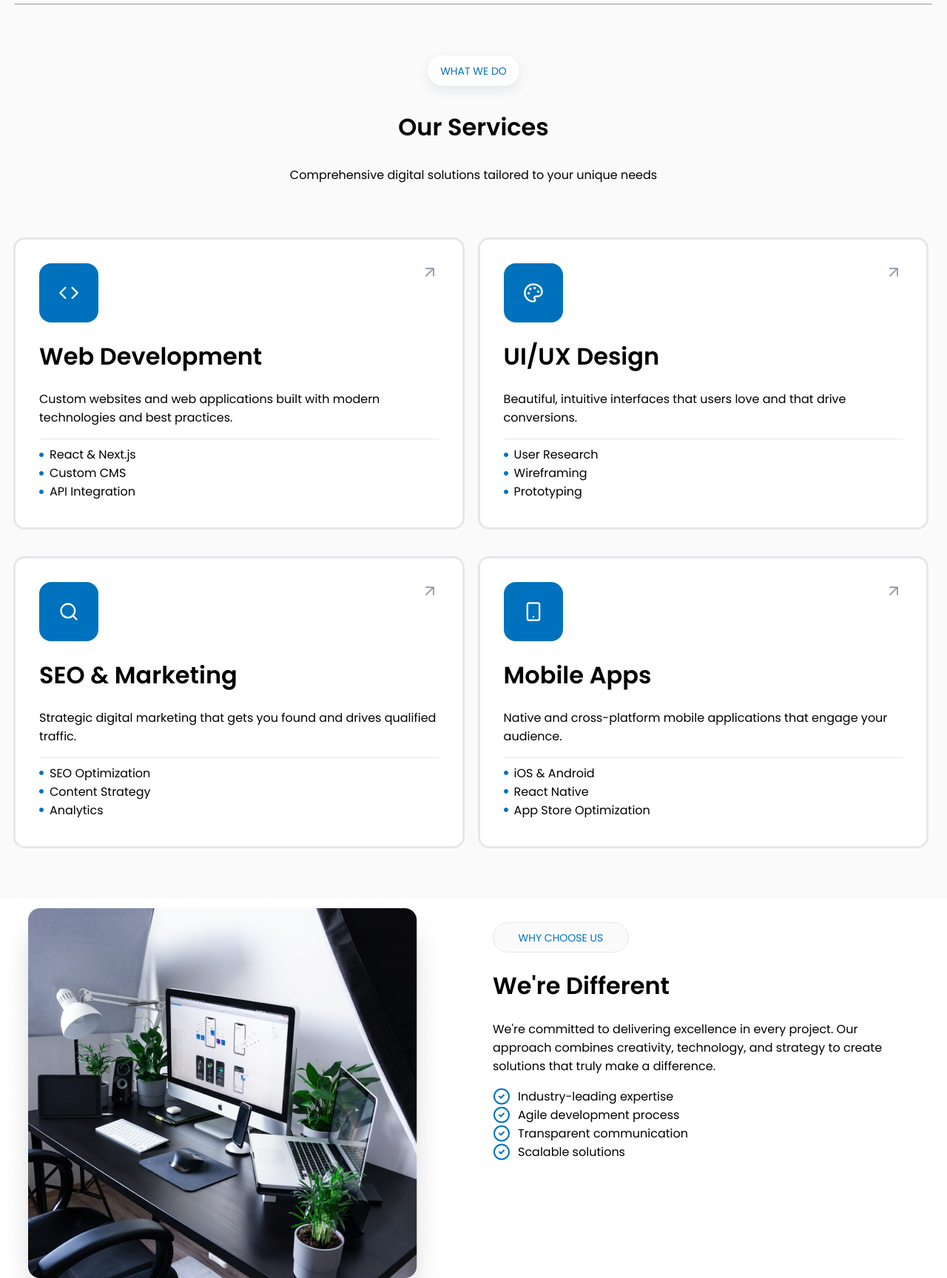
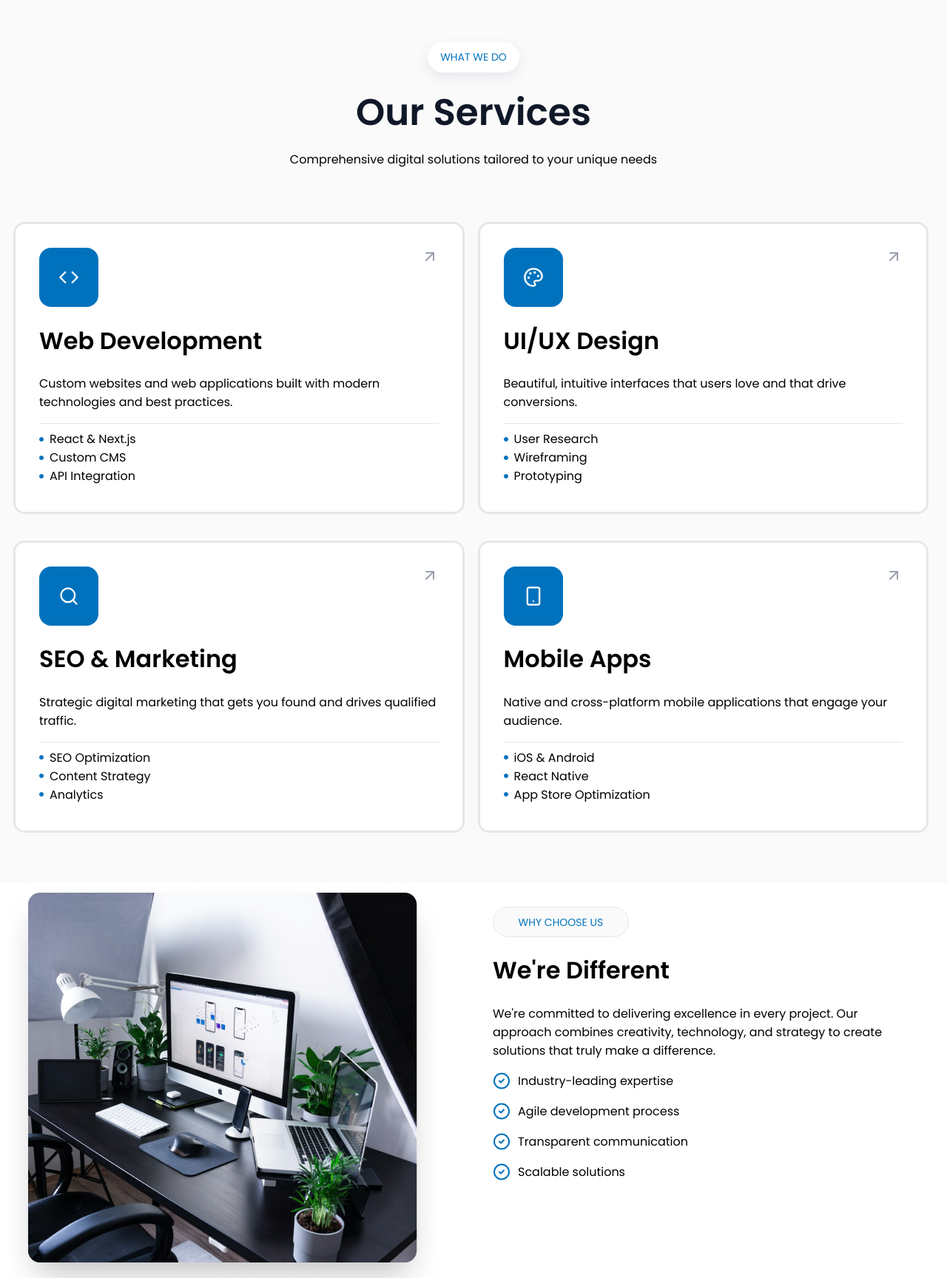
Before and after one commit to Umar-dev-01/HTML-practice_for_few_days, a plain HTML site: page digital-agency.html in a window 1280 px wide. Shown: the part 748-2476 px from the top of the page at 74% size. Drawn offline with Linux system fonts and the light colour scheme.

Commit message:
correction

```diff
--- a/digital-agency.html
+++ b/digital-agency.html
@@ -86,7 +86,7 @@
 
 <div class="our-services">
     <div class="what-butto"><p>WHAT WE DO</p></div>
-<h1>Our Services</h1>
+<h1 style="margin-bottom: 0;margin-top: 0; font-weight: 700; font-style: Bold; font-size: 50px; line-height: 60px; letter-spacing: 0px; color: #101828;">Our Services</h1>
 <p style="margin-top: 0px;">Comprehensive digital solutions tailored to your unique needs</p>
 </div>
 
--- a/style.css
+++ b/style.css
@@ -86,6 +86,9 @@ display: flex;
    flex-direction: column;
    margin: 0px;
 
+}
+h4{
+    margin-bottom: 35px;
 }
 .headings-color{
     color: #0072BD;
@@ -180,9 +183,11 @@ margin-top: 50px;
     height: 356.7875px;
     padding: 32px 32px 0 32px;
     background-color: #FFFFFF;
+
 }
 .check-box{
     display: flex;
+        margin-bottom: 16px;
 }
 .small-cards{
     display: flex;
```
Also changed, not shown: Button.png (deleted), anrez pic.jpg (deleted), get-started.png (deleted), schedule-butt.png (deleted), why-niki.png (deleted).
